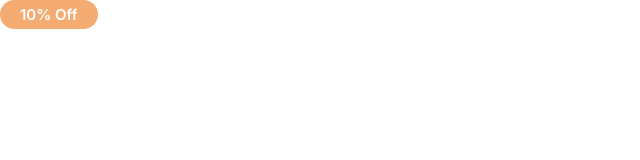
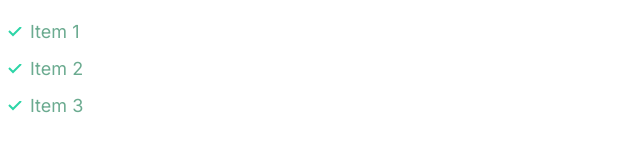
Before and after one commit to Sairoden/moshify-sairoden, a website: page index.html in a window 1280 px wide. Shown: the whole page, without its empty margins (0-640 px from the left). Drawn offline with Linux system fonts and the light colour scheme.

```diff
--- a/css/styles.css
+++ b/css/styles.css
@@ -122,3 +122,32 @@
     font-size: 1.2rem;
   }
 }
+
+/* Lists */
+.list {
+  list-style: none;
+  padding-left: 0;
+  color: var(--color-headings);
+}
+
+.list--inline .list__item {
+  display: inline-block;
+  margin-right: 2rem;
+}
+
+.list--tick {
+  list-style-image: url(../images/tick.svg);
+  padding-left: 3rem;
+}
+
+.list--tick .list__item {
+  padding-left: 0.5rem;
+  margin-bottom: 1rem;
+}
+
+/* 1024 / 16 */
+@media only screen and (min-width: 64em) {
+  .list--tick .list__item {
+    padding-left: 0;
+  }
+}
--- a/index.html
+++ b/index.html
@@ -14,6 +14,10 @@
     <title>Document</title>
   </head>
   <body>
-    <span class="badge badge--primary">10% Off</span>
+    <ul class="list list--tick">
+      <li class="list__item">Item 1</li>
+      <li class="list__item">Item 2</li>
+      <li class="list__item">Item 3</li>
+    </ul>
   </body>
 </html>
```
Also changed, not shown: components/lists.html (added, +5 -0 lines), images/tick.svg (added).
